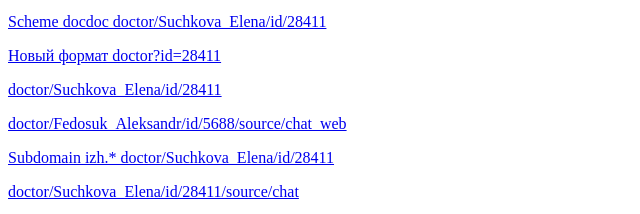
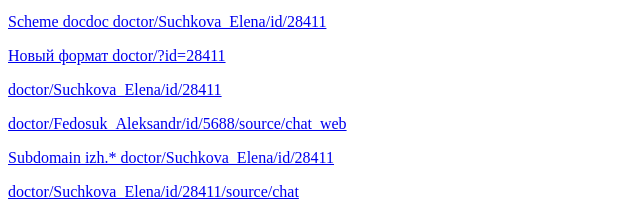
Before and after one commit to taraskreknin/taraskreknin.github.io, a plain HTML site: page index.html in a window 1280 px wide. Shown: the part 199-413 px from the top of the page, 0-640 px from the left. Drawn offline with Linux system fonts and the light colour scheme.

Commit message:
Update index.html

```diff
--- a/index.html
+++ b/index.html
@@ -7,7 +7,7 @@
     <p> <a href="https://skgwazap.github.io/doctor/Suchkova_Elena?id=28411">doctor/Suchkova_Elena?id=28411</a>
     <p>Валидные на тестовый сервер
     <p> <a href="docdoc://doctor/id/28411">Scheme docdoc doctor/Suchkova_Elena/id/28411</a>
-    <p> <a href="https://skgwazap.github.io/doctor/?id=28411">Новый формат doctor?id=28411</a>
+    <p> <a href="https://skgwazap.github.io/doctor/?id=28411">Новый формат doctor/?id=28411</a>
     <p> <a href="https://skgwazap.github.io/doctor/Suchkova_Elena/id/28411">doctor/Suchkova_Elena/id/28411</a>
     <p> <a href="https://skgwazap.github.io/doctor/Fedosuk_Aleksandr/id/5688/source/chat_web">doctor/Fedosuk_Aleksandr/id/5688/source/chat_web</a>
     <p> <a href="https://izh.skgwazap.github.io/doctor/Suchkova_Elena/id/28411">Subdomain izh.* doctor/Suchkova_Elena/id/28411</a>
```
